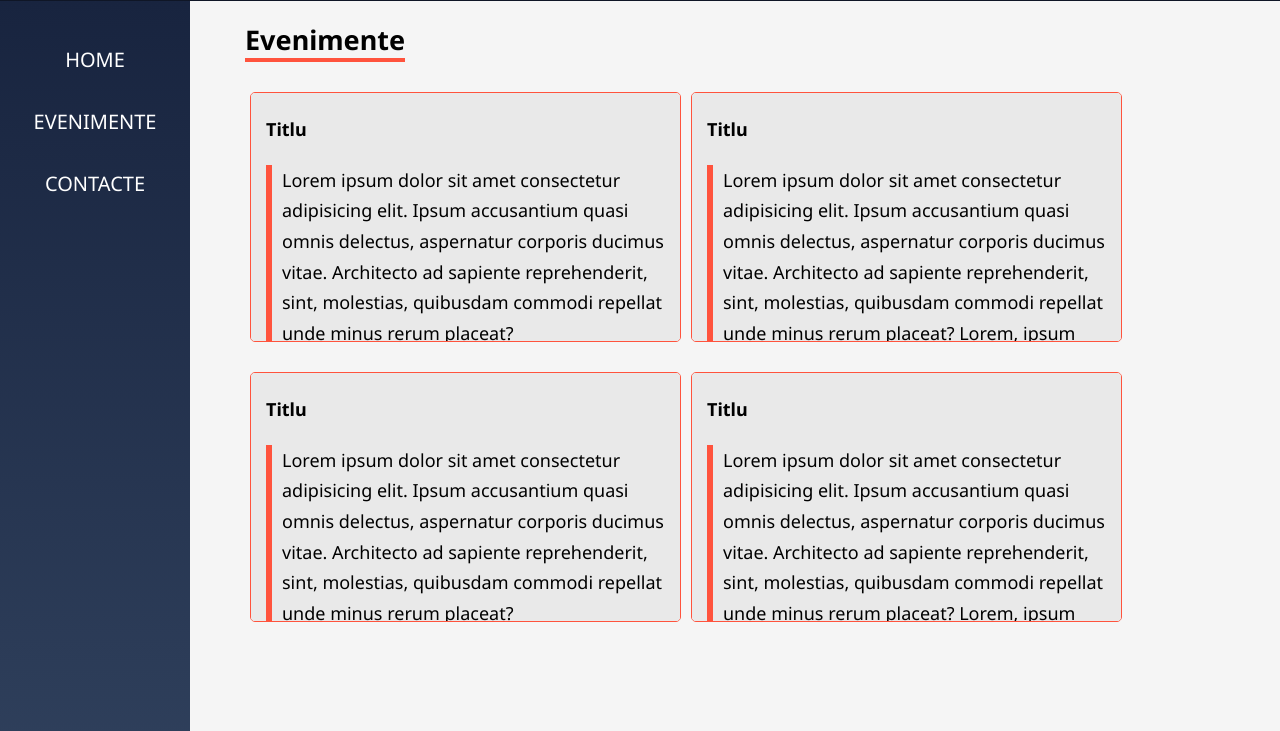
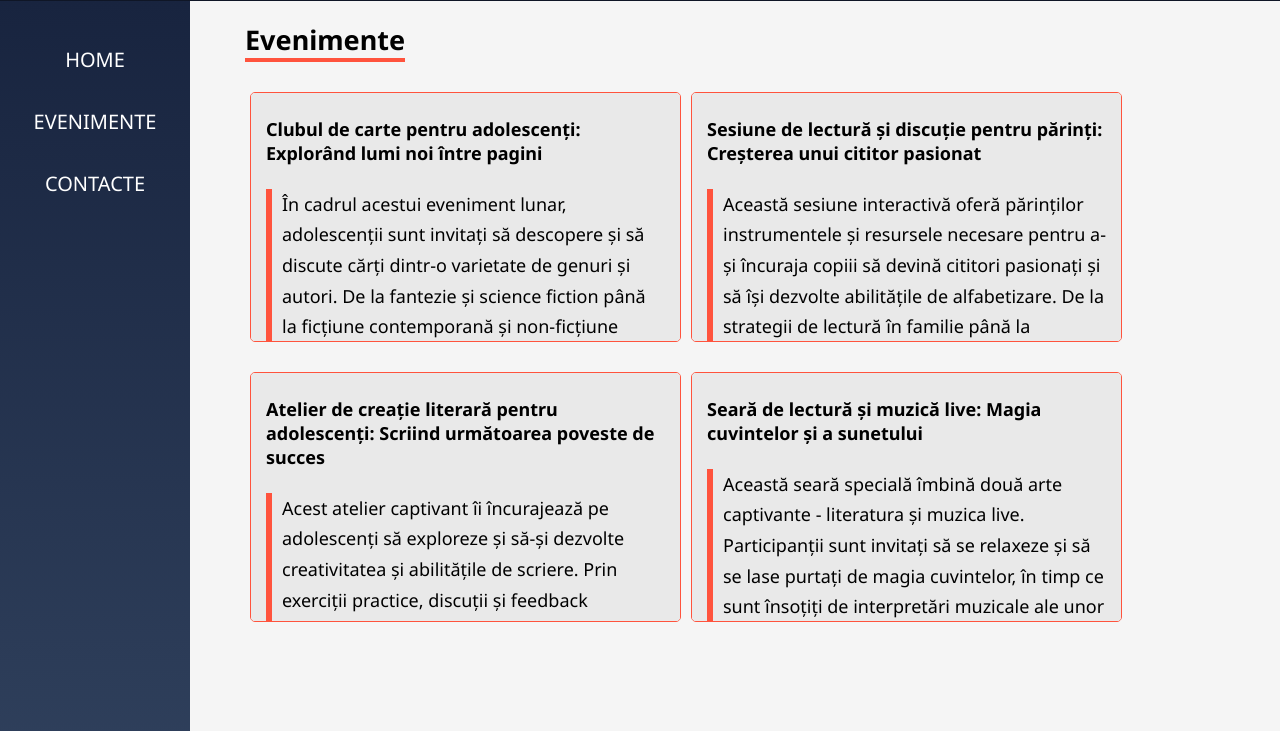
Before and after one commit to djjeffv/E-Library, a plain HTML site: page pages/evenimente.html in a window 1280 px wide. Shown: the part 69-800 px from the top of the page. Drawn offline with Linux system fonts and the light colour scheme.

Commit message:
Add files via upload

```diff
--- a/pages/evenimente.html
+++ b/pages/evenimente.html
@@ -6,14 +6,14 @@
     <link rel="stylesheet" type="text/css" href="../css/style.css" />
     <meta name="viewport" content="width=device-width, initial-scale=1.0" />
     <link rel="stylesheet" href="https://cdnjs.cloudflare.com/ajax/libs/font-awesome/5.15.2/css/all.min.css" />
-    <title>E-Sport</title>
+    <title>E-Library</title>
 </head>
 
 <body>
 
     <header>
         <a href="../index.html">
-            E-Sport
+            E-Library
             <i class="fas fa-running logo"></i>
         </a>
 
@@ -36,23 +36,18 @@
 
                 <div class="col-50">
                     <div class="event">
-                        <h4>Titlu</h4>
+                        <h4>Clubul de carte pentru adolescenți: Explorând lumi noi între pagini</h4>
                         <p>
-                            Lorem ipsum dolor sit amet consectetur adipisicing elit. Ipsum accusantium quasi omnis
-                            delectus, aspernatur corporis ducimus vitae. Architecto ad sapiente reprehenderit, sint,
-                            molestias, quibusdam commodi repellat unde minus rerum placeat?
+                            În cadrul acestui eveniment lunar, adolescenții sunt invitați să descopere și să discute cărți dintr-o varietate de genuri și autori. De la fantezie și science fiction până la ficțiune contemporană și non-ficțiune inspirațională, clubul de carte oferă tinerilor oportunitatea de a împărtăși și de a descoperi noi perspective într-un mediu prietenos și deschis.
                         </p>
                     </div>
                 </div>
 
                 <div class="col-50">
                     <div class="event">
-                        <h4>Titlu</h4>
+                        <h4>Sesiune de lectură și discuție pentru părinți: Creșterea unui cititor pasionat</h4>
                         <p>
-                            Lorem ipsum dolor sit amet consectetur adipisicing elit. Ipsum accusantium quasi omnis
-                            delectus, aspernatur corporis ducimus vitae. Architecto ad sapiente reprehenderit, sint,
-                            molestias, quibusdam commodi repellat unde minus rerum placeat?
-                            Lorem, ipsum dolor sit amet consectetur adipisicing elit. Labore illum nam perspiciatis officiis doloribus esse cum laboriosam provident dicta. Quis assumenda sunt, magnam dolore possimus provident praesentium ad maxime amet!
+                            Această sesiune interactivă oferă părinților instrumentele și resursele necesare pentru a-și încuraja copiii să devină cititori pasionați și să își dezvolte abilitățile de alfabetizare. De la strategii de lectură în familie până la recomandări de cărți adecvate vârstei, această sesiune le oferă părinților sprijinul și încrederea de care au nevoie pentru a cultiva dragostea pentru lectură în rândul copiilor lor.
                         </p>
                     </div>
                 </div>
@@ -62,23 +57,18 @@
 
                 <div class="col-50">
                     <div class="event">
-                        <h4>Titlu</h4>
+                        <h4>Atelier de creație literară pentru adolescenți: Scriind următoarea poveste de succes</h4>
                         <p>
-                            Lorem ipsum dolor sit amet consectetur adipisicing elit. Ipsum accusantium quasi omnis
-                            delectus, aspernatur corporis ducimus vitae. Architecto ad sapiente reprehenderit, sint,
-                            molestias, quibusdam commodi repellat unde minus rerum placeat?
+                            Acest atelier captivant îi încurajează pe adolescenți să exploreze și să-și dezvolte creativitatea și abilitățile de scriere. Prin exerciții practice, discuții și feedback constructiv, tinerii scriitori vor fi ghidați în procesul de creare a propriilor povești și de exprimare a vocii lor unice în scris.
                         </p>
                     </div>
                 </div>
 
                 <div class="col-50">
                     <div class="event">
-                        <h4>Titlu</h4>
+                        <h4>Seară de lectură și muzică live: Magia cuvintelor și a sunetului</h4>
                         <p>
-                            Lorem ipsum dolor sit amet consectetur adipisicing elit. Ipsum accusantium quasi omnis
-                            delectus, aspernatur corporis ducimus vitae. Architecto ad sapiente reprehenderit, sint,
-                            molestias, quibusdam commodi repellat unde minus rerum placeat?
-                            Lorem, ipsum dolor sit amet consectetur adipisicing elit. Labore illum nam perspiciatis officiis doloribus esse cum laboriosam provident dicta. Quis assumenda sunt, magnam dolore possimus provident praesentium ad maxime amet!
+                            Această seară specială îmbină două arte captivante - literatura și muzica live. Participanții sunt invitați să se relaxeze și să se lase purtați de magia cuvintelor, în timp ce sunt însoțiți de interpretări muzicale ale unor piese inspirate din cărți celebre. Este un eveniment perfect pentru cei care apreciază frumusețea limbajului și a melodiei într-o atmosferă intimă și reconfortantă.
                         </p>
                     </div>
                 </div>
```
Also changed, not shown: index.html (+4 -5 lines), pages/contacte.html (+3 -3 lines), pages/structura.html (+2 -2 lines).
